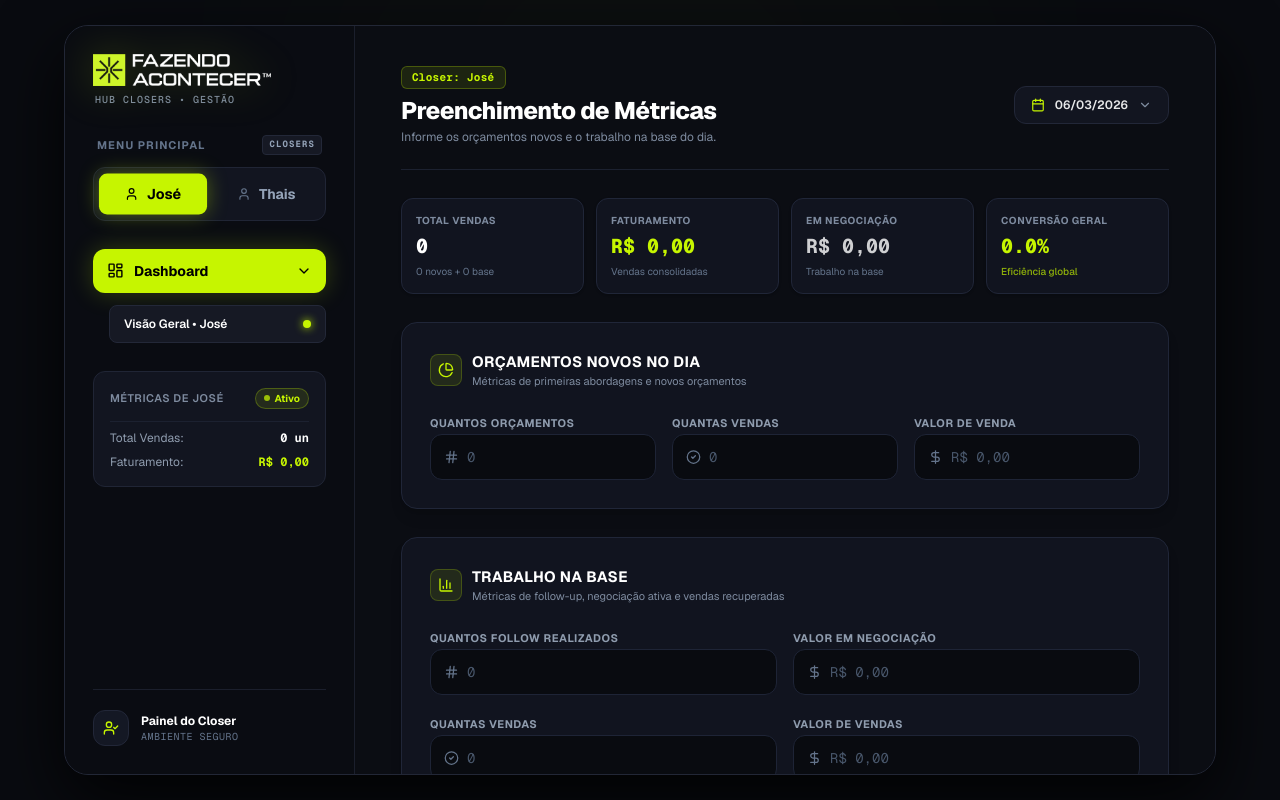
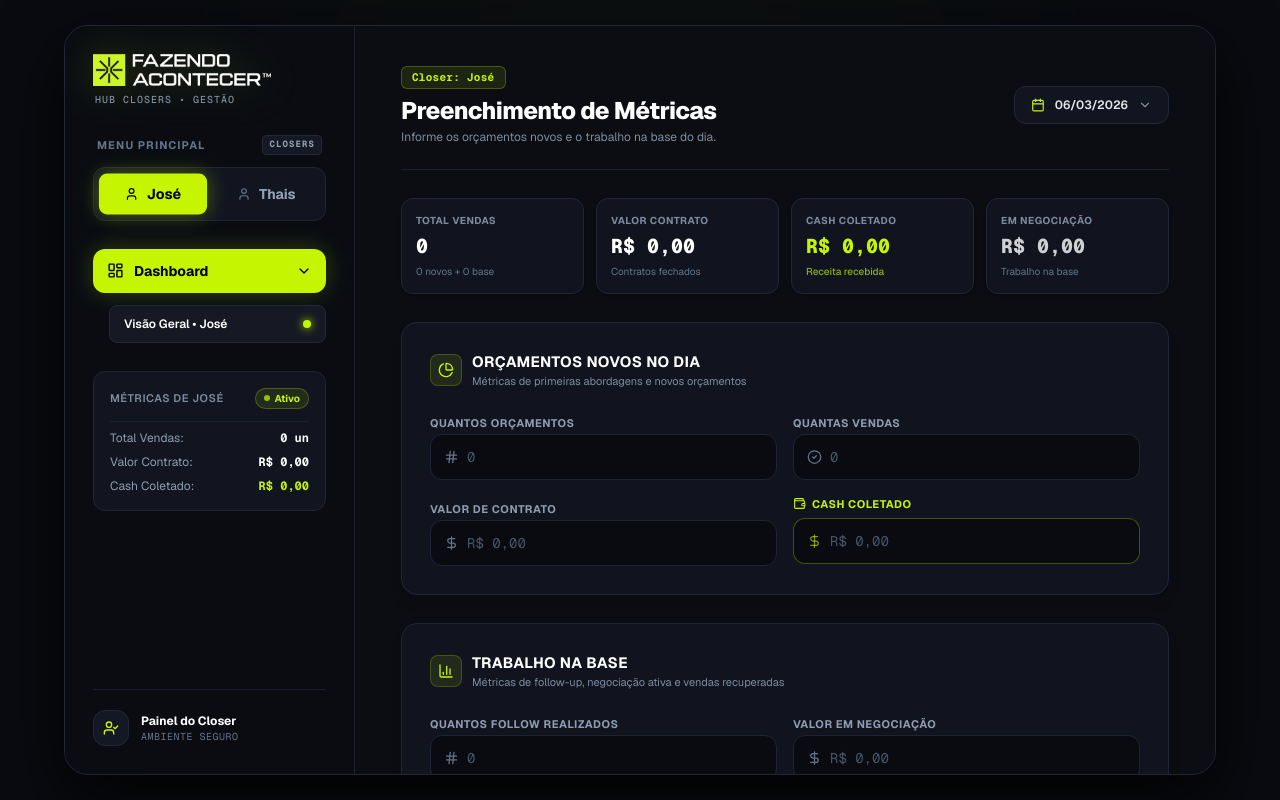
Before and after one commit to vinicius-perform/closers-hub, a Next.js app: page / in a window 1280 px wide. Built offline with nearby package versions, Linux system fonts and the light colour scheme.

Commit message:
feat: renomear para Valor de Contrato e adicionar campo Cash Coletado em ambos os cards

```diff
--- a/src/app/page.tsx
+++ b/src/app/page.tsx
@@ -16,9 +16,8 @@ import {
   PieChart,
   ChevronDown,
   UserCheck,
-  TrendingUp,
-  Sparkles,
-  LayoutDashboard
+  LayoutDashboard,
+  Wallet
 } from 'lucide-react';
 
 import { DayPicker, DateRange } from 'react-day-picker';
@@ -32,23 +31,27 @@ interface CloserFormData {
   // Orçamentos Novos no Dia
   orcamentosNovos: string;
   vendasNovos: string;
-  valorVendaNovos: string;
+  valorContratoNovos: string;
+  cashColetadoNovos: string;
 
   // Trabalho na Base
   followRealizados: string;
   valorNegociacaoBase: string;
   vendasBase: string;
-  valorVendasBase: string;
+  valorContratoBase: string;
+  cashColetadoBase: string;
 }
 
 const INITIAL_CLOSER_STATE: CloserFormData = {
   orcamentosNovos: '',
   vendasNovos: '',
-  valorVendaNovos: '',
+  valorContratoNovos: '',
+  cashColetadoNovos: '',
   followRealizados: '',
   valorNegociacaoBase: '',
   vendasBase: '',
-  valorVendasBase: ''
+  valorContratoBase: '',
+  cashColetadoBase: ''
 };
 
 export default function FACloserHub() {
@@ -102,16 +105,19 @@ export default function FACloserHub() {
   const summary = useMemo(() => {
     const orcNovos = parseInt(currentData.orcamentosNovos, 10) || 0;
     const vNovos = parseInt(currentData.vendasNovos, 10) || 0;
-    const valVendaNovos = parseCurrency(currentData.valorVendaNovos);
+    const valContratoNovos = parseCurrency(currentData.valorContratoNovos);
+    const cashNovos = parseCurrency(currentData.cashColetadoNovos);
 
     const fRealizados = parseInt(currentData.followRealizados, 10) || 0;
     const valNegociacao = parseCurrency(currentData.valorNegociacaoBase);
     const vBase = parseInt(currentData.vendasBase, 10) || 0;
-    const valVendasBase = parseCurrency(currentData.valorVendasBase);
+    const valContratoBase = parseCurrency(currentData.valorContratoBase);
+    const cashBase = parseCurrency(currentData.cashColetadoBase);
 
     const totalVendas = vNovos + vBase;
-    const totalFaturado = valVendaNovos + valVendasBase;
-    const ticketMedio = totalVendas > 0 ? totalFaturado / totalVendas : 0;
+    const totalContratos = valContratoNovos + valContratoBase;
+    const totalCashColetado = cashNovos + cashBase;
+    const ticketMedio = totalVendas > 0 ? totalContratos / totalVendas : 0;
     const taxaConversaoNovos = orcNovos > 0 ? (vNovos / orcNovos) * 100 : 0;
     const taxaConversaoBase = fRealizados > 0 ? (vBase / fRealizados) * 100 : 0;
     const totalInteracoes = orcNovos + fRealizados;
@@ -120,13 +126,16 @@ export default function FACloserHub() {
     return {
       orcNovos,
       vNovos,
-      valVendaNovos,
+      valContratoNovos,
+      cashNovos,
       fRealizados,
       valNegociacao,
       vBase,
-      valVendasBase,
+      valContratoBase,
+      cashBase,
       totalVendas,
-      totalFaturado,
+      totalContratos,
+      totalCashColetado,
       ticketMedio,
       taxaConversaoNovos,
       taxaConversaoBase,
@@ -165,11 +174,13 @@ export default function FACloserHub() {
     if (
       d.orcamentosNovos === '' &&
       d.vendasNovos === '' &&
-      d.valorVendaNovos === '' &&
+      d.valorContratoNovos === '' &&
+      d.cashColetadoNovos === '' &&
       d.followRealizados === '' &&
       d.valorNegociacaoBase === '' &&
       d.vendasBase === '' &&
-      d.valorVendasBase === ''
+      d.valorContratoBase === '' &&
+      d.cashColetadoBase === ''
     ) {
       return `Preencha pelo menos um campo para gerar o relatório de ${selectedCloser}.`;
     }
@@ -287,16 +298,16 @@ export default function FACloserHub() {
       drawInfoItem('Período de Análise:', formatPeriod(), MARGIN + colWidth, currentY);
       currentY += 16;
 
-      // 3. CARDS DE RESUMO EXECUTIVO (4 Kpis)
+      // 3. CARDS DE RESUMO EXECUTIVO (4 KPIs)
       const kpiCardY = currentY;
       const kpiCardH = 26;
       const kpiW = (CONTENT_WIDTH - 9) / 4;
 
       const kpis = [
-        { label: 'FATURAMENTO TOTAL', val: formatCurrency(summary.totalFaturado), highlight: true },
+        { label: 'VALOR DE CONTRATO', val: formatCurrency(summary.totalContratos), highlight: true },
+        { label: 'CASH COLETADO', val: formatCurrency(summary.totalCashColetado), highlight: true },
         { label: 'TOTAL DE VENDAS', val: `${summary.totalVendas} Vendas`, highlight: false },
-        { label: 'EM NEGOCIAÇÃO', val: formatCurrency(summary.valNegociacao), highlight: false },
-        { label: 'EFICIÊNCIA GERAL', val: `${summary.conversaoGeral.toFixed(1)}%`, highlight: false }
+        { label: 'EM NEGOCIAÇÃO', val: formatCurrency(summary.valNegociacao), highlight: false }
       ];
 
       kpis.forEach((kpi, idx) => {
@@ -310,15 +321,15 @@ export default function FACloserHub() {
         }
         doc.roundedRect(x, kpiCardY, kpiW, kpiCardH, 2.5, 2.5, 'FD');
 
-        doc.setFontSize(6.5);
+        doc.setFontSize(6.2);
         doc.setFont('helvetica', 'bold');
         doc.setTextColor(kpi.highlight ? 198 : 100, kpi.highlight ? 245 : 115, kpi.highlight ? 0 : 135);
-        doc.text(kpi.label, x + 3.5, kpiCardY + 7);
+        doc.text(kpi.label, x + 3, kpiCardY + 7);
 
-        doc.setFontSize(10);
+        doc.setFontSize(9.5);
         doc.setFont('helvetica', 'bold');
         doc.setTextColor(kpi.highlight ? 255 : 20, kpi.highlight ? 255 : 25, kpi.highlight ? 255 : 35);
-        doc.text(kpi.val, x + 3.5, kpiCardY + 18);
+        doc.text(kpi.val, x + 3, kpiCardY + 18);
       });
 
       currentY = kpiCardY + kpiCardH + 14;
@@ -369,8 +380,9 @@ export default function FACloserHub() {
       currentY = drawSectionHeader('ORÇAMENTOS NOVOS NO DIA', currentY);
       currentY = drawTableRow('Quantos Orçamentos', currentData.orcamentosNovos || '0', currentY, false);
       currentY = drawTableRow('Quantas Vendas', currentData.vendasNovos || '0', currentY, true);
-      currentY = drawTableRow('Valor de Venda', currentData.valorVendaNovos || 'R$ 0,00', currentY, false);
-      currentY = drawTableRow('Taxa de Conversão (Novos)', `${summary.taxaConversaoNovos.toFixed(1)}%`, currentY, true);
+      currentY = drawTableRow('Valor de Contrato', currentData.valorContratoNovos || 'R$ 0,00', currentY, false);
+      currentY = drawTableRow('Cash Coletado', currentData.cashColetadoNovos || 'R$ 0,00', currentY, true);
+      currentY = drawTableRow('Taxa de Conversão (Novos)', `${summary.taxaConversaoNovos.toFixed(1)}%`, currentY, false);
 
       currentY += 12;
 
@@ -379,8 +391,9 @@ export default function FACloserHub() {
       currentY = drawTableRow('Quantos Follow Realizados', currentData.followRealizados || '0', currentY, false);
       currentY = drawTableRow('Valor em Negociação', currentData.valorNegociacaoBase || 'R$ 0,00', currentY, true);
       currentY = drawTableRow('Quantas Vendas', currentData.vendasBase || '0', currentY, false);
-      currentY = drawTableRow('Valor de Vendas', currentData.valorVendasBase || 'R$ 0,00', currentY, true);
-      currentY = drawTableRow('Taxa de Conversão (Base)', `${summary.taxaConversaoBase.toFixed(1)}%`, currentY, false);
+      currentY = drawTableRow('Valor de Contrato', currentData.valorContratoBase || 'R$ 0,00', currentY, true);
+      currentY = drawTableRow('Cash Coletado', currentData.cashColetadoBase || 'R$ 0,00', currentY, false);
+      currentY = drawTableRow('Taxa de Conversão (Base)', `${summary.taxaConversaoBase.toFixed(1)}%`, currentY, true);
 
       currentY += 12;
 
@@ -388,7 +401,8 @@ export default function FACloserHub() {
       currentY = drawSectionHeader('SÍNTESE CONSOLIDADA DO DIA', currentY);
       currentY = drawTableRow('Total de Vendas Realizadas (Novos + Base)', `${summary.totalVendas} Vendas`, currentY, false);
       currentY = drawTableRow('Ticket Médio Geral por Venda', formatCurrency(summary.ticketMedio), currentY, true);
-      currentY = drawTableRow('FATURAMENTO TOTAL REALIZADO', formatCurrency(summary.totalFaturado), currentY, false, true);
+      currentY = drawTableRow('TOTAL EM CONTRATOS FECHADOS', formatCurrency(summary.totalContratos), currentY, false);
+      currentY = drawTableRow('TOTAL CASH COLETADO (RECEITA)', formatCurrency(summary.totalCashColetado), currentY, false, true);
 
       // FOOTER
       doc.setFontSize(7);
@@ -471,7 +485,7 @@ export default function FACloserHub() {
               </div>
             </div>
 
-            {/* Menu Active Pill Item ('Visão Geral' styled like the screenshot) */}
+            {/* Menu Active Pill Item */}
             <div className="space-y-2">
               <div className="w-full flex items-center justify-between px-3.5 py-3 rounded-xl bg-[#C6F500] text-black font-bold text-sm shadow-[0_0_25px_rgba(198,245,0,0.22)]">
                 <div className="flex items-center gap-2.5">
@@ -507,9 +521,15 @@ export default function FACloserHub() {
                   <span className="font-bold text-white font-mono">{summary.totalVendas} un</span>
                 </div>
                 <div className="flex justify-between items-center text-xs">
-                  <span className="text-[#8F9CAE]">Faturamento:</span>
+                  <span className="text-[#8F9CAE]">Valor Contrato:</span>
+                  <span className="font-bold text-white font-mono">
+                    {formatCurrency(summary.totalContratos)}
+                  </span>
+                </div>
+                <div className="flex justify-between items-center text-xs">
+                  <span className="text-[#8F9CAE]">Cash Coletado:</span>
                   <span className="font-bold text-[#C6F500] font-mono">
-                    {formatCurrency(summary.totalFaturado)}
+                    {formatCurrency(summary.totalCashColetado)}
                   </span>
                 </div>
               </div>
@@ -676,32 +696,32 @@ export default function FACloserHub() {
 
               <div className="bg-[#11141F] border border-[#202638] rounded-xl p-3.5 flex flex-col justify-between shadow-sm">
                 <span className="text-[10px] font-bold uppercase tracking-wider text-[#7E8B9F]">
-                  Faturamento
+                  Valor Contrato
+                </span>
+                <p className="text-xl font-extrabold text-white font-mono mt-1 truncate">
+                  {formatCurrency(summary.totalContratos)}
+                </p>
+                <span className="text-[10px] text-[#64748B] mt-1">Contratos fechados</span>
+              </div>
+
+              <div className="bg-[#11141F] border border-[#202638] rounded-xl p-3.5 flex flex-col justify-between shadow-sm">
+                <span className="text-[10px] font-bold uppercase tracking-wider text-[#7E8B9F]">
+                  Cash Coletado
                 </span>
                 <p className="text-xl font-extrabold text-[#C6F500] font-mono mt-1 truncate">
-                  {formatCurrency(summary.totalFaturado)}
+                  {formatCurrency(summary.totalCashColetado)}
                 </p>
-                <span className="text-[10px] text-[#64748B] mt-1">Vendas consolidadas</span>
+                <span className="text-[10px] text-[#C6F500]/70 mt-1 font-medium">Receita recebida</span>
               </div>
 
               <div className="bg-[#11141F] border border-[#202638] rounded-xl p-3.5 flex flex-col justify-between shadow-sm">
                 <span className="text-[10px] font-bold uppercase tracking-wider text-[#7E8B9F]">
                   Em Negociação
                 </span>
-                <p className="text-xl font-bold text-white/80 font-mono mt-1 truncate">
+                <p className="text-xl font-extrabold text-white/80 font-mono mt-1 truncate">
                   {formatCurrency(summary.valNegociacao)}
                 </p>
                 <span className="text-[10px] text-[#64748B] mt-1">Trabalho na base</span>
-              </div>
-
-              <div className="bg-[#11141F] border border-[#202638] rounded-xl p-3.5 flex flex-col justify-between shadow-sm">
-                <span className="text-[10px] font-bold uppercase tracking-wider text-[#7E8B9F]">
-                  Conversão Geral
-                </span>
-                <p className="text-xl font-extrabold text-[#C6F500] font-mono mt-1">
-                  {summary.conversaoGeral.toFixed(1)}%
-                </p>
-                <span className="text-[10px] text-[#C6F500]/70 mt-1 font-medium">Eficiência global</span>
               </div>
             </div>
 
@@ -728,7 +748,7 @@ export default function FACloserHub() {
                 </div>
               </div>
 
-              <div className="grid grid-cols-1 sm:grid-cols-3 gap-4">
+              <div className="grid grid-cols-1 sm:grid-cols-2 gap-4">
                 {/* Quantos Orçamentos */}
                 <div className="space-y-1.5">
                   <label className="text-[11px] font-bold text-[#8F9CAE] uppercase tracking-wider">
@@ -769,10 +789,10 @@ export default function FACloserHub() {
                   </div>
                 </div>
 
-                {/* Valor de Venda */}
+                {/* Valor de Contrato */}
                 <div className="space-y-1.5">
                   <label className="text-[11px] font-bold text-[#8F9CAE] uppercase tracking-wider">
-                    Valor de Venda
+                    Valor de Contrato
                   </label>
                   <div className="relative group">
                     <DollarSign
@@ -782,9 +802,30 @@ export default function FACloserHub() {
                     <input
                       type="text"
                       placeholder="R$ 0,00"
-                      value={currentData.valorVendaNovos}
-                      onChange={(e) => handleCurrencyInput('valorVendaNovos', e.target.value)}
+                      value={currentData.valorContratoNovos}
+                      onChange={(e) => handleCurrencyInput('valorContratoNovos', e.target.value)}
                       className="w-full bg-[#090B10] border border-[#1E2436] rounded-xl py-3 pl-9 pr-3 text-white text-sm focus:outline-none focus:ring-1 focus:ring-[#C6F500]/40 focus:border-[#C6F500]/60 transition-all placeholder:text-[#475569] font-mono hover:border-[#2D364D]"
+                    />
+                  </div>
+                </div>
+
+                {/* Cash Coletado */}
+                <div className="space-y-1.5">
+                  <label className="text-[11px] font-bold text-[#C6F500] uppercase tracking-wider flex items-center gap-1.5">
+                    <Wallet size={13} className="text-[#C6F500]" />
+                    Cash Coletado
+                  </label>
+                  <div className="relative group">
+                    <DollarSign
+                      className="absolute left-3.5 top-1/2 -translate-y-1/2 text-[#C6F500]/60 group-focus-within:text-[#C6F500] transition-colors"
+                      size={15}
+                    />
+                    <input
+                      type="text"
+                      placeholder="R$ 0,00"
+                      value={currentData.cashColetadoNovos}
+                      onChange={(e) => handleCurrencyInput('cashColetadoNovos', e.target.value)}
+                      className="w-full bg-[#090B10] border border-[#C6F500]/30 rounded-xl py-3 pl-9 pr-3 text-white text-sm focus:outline-none focus:ring-1 focus:ring-[#C6F500]/50 focus:border-[#C6F500] transition-all placeholder:text-[#475569] font-mono hover:border-[#C6F500]/50"
                     />
                   </div>
                 </div>
@@ -875,10 +916,10 @@ export default function FACloserHub() {
                   </div>
                 </div>
 
-                {/* Valor de Vendas */}
+                {/* Valor de Contrato */}
                 <div className="space-y-1.5">
                   <label className="text-[11px] font-bold text-[#8F9CAE] uppercase tracking-wider">
-                    Valor de Vendas
+                    Valor de Contrato
                   </label>
                   <div className="relative group">
                     <DollarSign
@@ -888,9 +929,30 @@ export default function FACloserHub() {
                     <input
                       type="text"
                       placeholder="R$ 0,00"
-                      value={currentData.valorVendasBase}
-                      onChange={(e) => handleCurrencyInput('valorVendasBase', e.target.value)}
+                      value={currentData.valorContratoBase}
+                      onChange={(e) => handleCurrencyInput('valorContratoBase', e.target.value)}
                       className="w-full bg-[#090B10] border border-[#1E2436] rounded-xl py-3 pl-9 pr-3 text-white text-sm focus:outline-none focus:ring-1 focus:ring-[#C6F500]/40 focus:border-[#C6F500]/60 transition-all placeholder:text-[#475569] font-mono hover:border-[#2D364D]"
+                    />
+                  </div>
+                </div>
+
+                {/* Cash Coletado */}
+                <div className="space-y-1.5 sm:col-span-2">
+                  <label className="text-[11px] font-bold text-[#C6F500] uppercase tracking-wider flex items-center gap-1.5">
+                    <Wallet size={13} className="text-[#C6F500]" />
+                    Cash Coletado
+                  </label>
+                  <div className="relative group">
+                    <DollarSign
+                      className="absolute left-3.5 top-1/2 -translate-y-1/2 text-[#C6F500]/60 group-focus-within:text-[#C6F500] transition-colors"
+                      size={15}
+                    />
+                    <input
+                      type="text"
+                      placeholder="R$ 0,00"
+                      value={currentData.cashColetadoBase}
+                      onChange={(e) => handleCurrencyInput('cashColetadoBase', e.target.value)}
+                      className="w-full bg-[#090B10] border border-[#C6F500]/30 rounded-xl py-3 pl-9 pr-3 text-white text-sm focus:outline-none focus:ring-1 focus:ring-[#C6F500]/50 focus:border-[#C6F500] transition-all placeholder:text-[#475569] font-mono hover:border-[#C6F500]/50"
                     />
                   </div>
                 </div>
```
